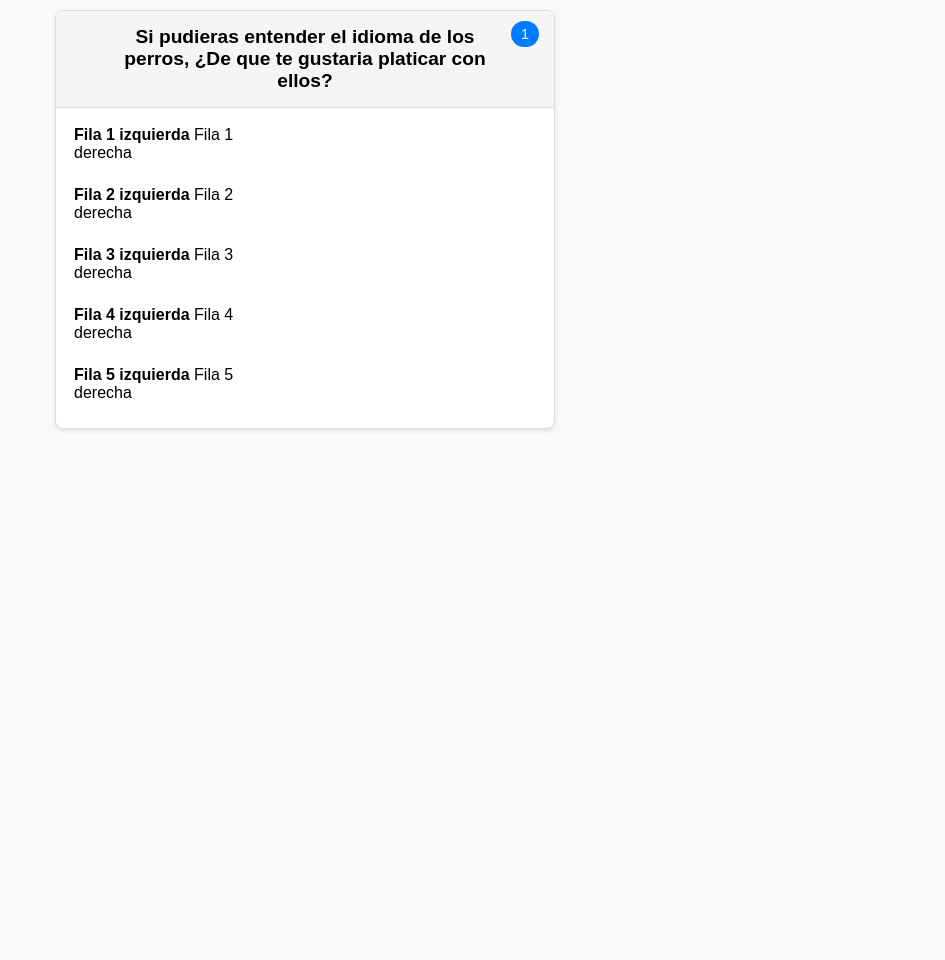
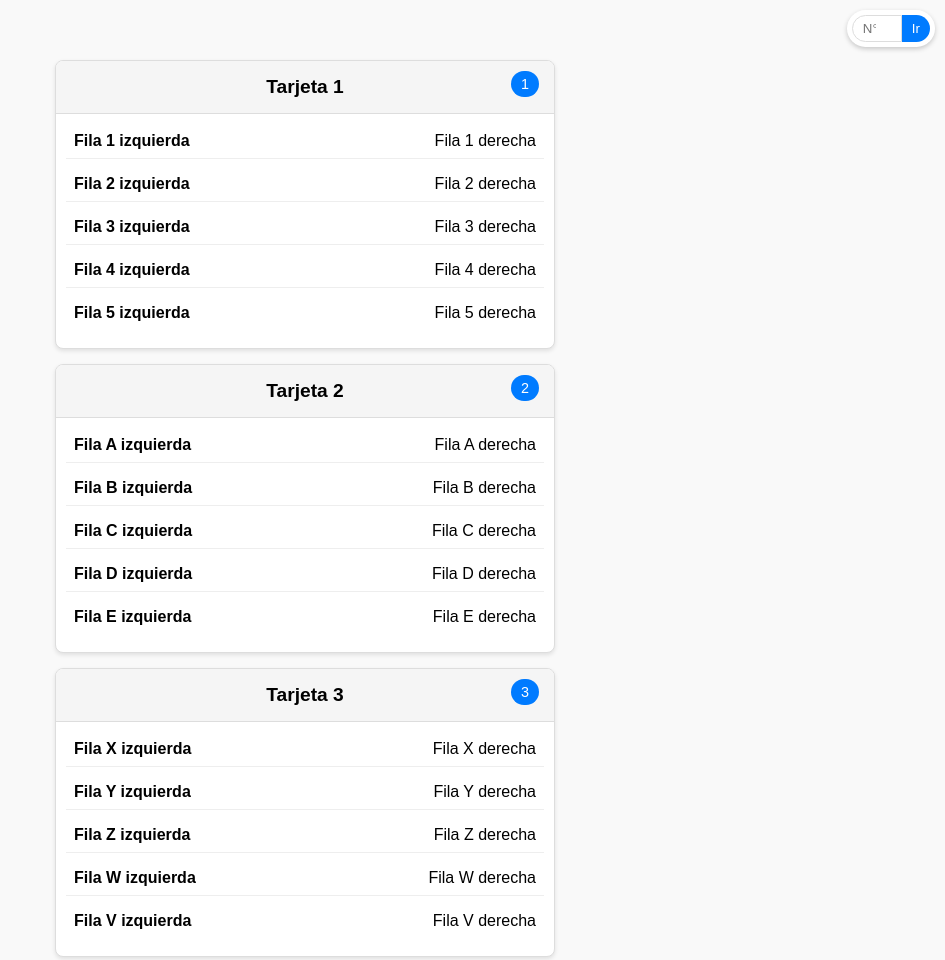
Before and after one commit to Fergotth/100MexicanosDijeron, a website: page template-cards.html in a window 1280 px wide. Shown: the whole page, without its empty margins (335-1280 px from the left). Before the commit the page ends 800 px from the top, so only its background shows below. Drawn offline with Linux system fonts and the light colour scheme.

Commit message:
Update template-cards.html
Template para pantalla de celular

```diff
--- a/template-cards.html
+++ b/template-cards.html
@@ -3,7 +3,7 @@
 <head>
     <meta charset="UTF-8">
     <meta name="viewport" content="width=device-width, initial-scale=1.0">
-    <title>Tarjeta Responsive</title>
+    <title>Tarjetas con Navegación</title>
     <style>
         * {
             box-sizing: border-box;
@@ -15,17 +15,58 @@
             font-family: Arial, sans-serif;
             padding: 10px;
             background-color: #f9f9f9;
+            padding-top: 60px; /* Espacio para el input sticky */
+        }
+
+        .nav-input-container {
+            position: fixed;
+            top: 10px;
+            right: 10px;
+            display: flex;
+            z-index: 1000;
+            background-color: white;
+            padding: 5px;
+            border-radius: 20px;
+            box-shadow: 0 2px 5px rgba(0,0,0,0.2);
+        }
+
+        .nav-input {
+            width: 50px;
+            padding: 5px 10px;
+            border: 1px solid #ddd;
+            border-radius: 15px 0 0 15px;
+            text-align: center;
+        }
+
+        .nav-button {
+            padding: 5px 10px;
+            background-color: #007bff;
+            color: white;
+            border: none;
+            border-radius: 0 15px 15px 0;
+            cursor: pointer;
+        }
+
+        .nav-button:hover {
+            background-color: #0056b3;
+        }
+
+        .cards-container {
+            display: flex;
+            flex-direction: column;
+            gap: 15px;
+            max-width: 500px;
+            margin: 0 auto;
         }
 
         .card {
             width: 100%;
-            max-width: 500px;
-            margin: 0 auto;
             border: 1px solid #ddd;
             border-radius: 8px;
             box-shadow: 0 2px 4px rgba(0,0,0,0.1);
             overflow: hidden;
             background-color: white;
+            scroll-margin-top: 70px; /* Espacio para el sticky header */
         }
 
         .card-header {
@@ -39,7 +80,7 @@
         .card-title {
             margin: 0;
             font-size: 1.2em;
-            padding: 0 30px; /* Espacio para el número */
+            padding: 0 30px;
         }
 
         .card-number {
@@ -64,7 +105,7 @@
 
         .two-columns {
             display: flex;
-            flex-direction: column; /* Cambia a columna en móviles */
+            flex-direction: column;
         }
 
         .column {
@@ -91,36 +132,20 @@
         .right-align {
             text-align: right;
         }
-
-        /* Estilos para pantallas más grandes (tablets/desktop) */
-        @media (min-width: 600px) {
-            .two-columns {
-                flex-direction: row; /* Vuelve a fila en pantallas grandes */
-            }
-
-            .column {
-                width: 48%;
-            }
-
-            .row {
-                display: block;
-                border-bottom: none;
-            }
-
-            .left-align {
-                text-align: left;
-            }
-
-            .right-align {
-                text-align: right;
-            }
-        }
     </style>
 </head>
 <body>
-    <div class="card">
+    <!-- Input sticky para navegación -->
+    <div class="nav-input-container">
+        <input type="number" class="nav-input" placeholder="N°" min="1" id="cardNavigator">
+        <button class="nav-button" onclick="navigateToCard()">Ir</button>
+    </div>
+
+    <div class="cards-container">
+        <!-- Primera tarjeta -->
+        <div class="card" id="tarjeta1">
             <div class="card-header">
-            <h3 class="card-title">Si pudieras entender el idioma de los perros, ¿De que te gustaria platicar con ellos?</h3>
+                <h3 class="card-title">Tarjeta 1</h3>
                 <a href="#tarjeta1" class="card-number">1</a>
             </div>
 
@@ -151,5 +176,103 @@
                 </div>
             </div>
         </div>
+
+        <!-- Segunda tarjeta -->
+        <div class="card" id="tarjeta2">
+            <div class="card-header">
+                <h3 class="card-title">Tarjeta 2</h3>
+                <a href="#tarjeta2" class="card-number">2</a>
+            </div>
+
+            <div class="card-content">
+                <div class="two-columns">
+                    <div class="column">
+                        <div class="row">
+                            <span class="left-align">Fila A izquierda</span>
+                            <span class="right-align">Fila A derecha</span>
+                        </div>
+                        <div class="row">
+                            <span class="left-align">Fila B izquierda</span>
+                            <span class="right-align">Fila B derecha</span>
+                        </div>
+                        <div class="row">
+                            <span class="left-align">Fila C izquierda</span>
+                            <span class="right-align">Fila C derecha</span>
+                        </div>
+                        <div class="row">
+                            <span class="left-align">Fila D izquierda</span>
+                            <span class="right-align">Fila D derecha</span>
+                        </div>
+                        <div class="row">
+                            <span class="left-align">Fila E izquierda</span>
+                            <span class="right-align">Fila E derecha</span>
+                        </div>
+                    </div>
+                </div>
+            </div>
+        </div>
+
+        <!-- Tercera tarjeta -->
+        <div class="card" id="tarjeta3">
+            <div class="card-header">
+                <h3 class="card-title">Tarjeta 3</h3>
+                <a href="#tarjeta3" class="card-number">3</a>
+            </div>
+
+            <div class="card-content">
+                <div class="two-columns">
+                    <div class="column">
+                        <div class="row">
+                            <span class="left-align">Fila X izquierda</span>
+                            <span class="right-align">Fila X derecha</span>
+                        </div>
+                        <div class="row">
+                            <span class="left-align">Fila Y izquierda</span>
+                            <span class="right-align">Fila Y derecha</span>
+                        </div>
+                        <div class="row">
+                            <span class="left-align">Fila Z izquierda</span>
+                            <span class="right-align">Fila Z derecha</span>
+                        </div>
+                        <div class="row">
+                            <span class="left-align">Fila W izquierda</span>
+                            <span class="right-align">Fila W derecha</span>
+                        </div>
+                        <div class="row">
+                            <span class="left-align">Fila V izquierda</span>
+                            <span class="right-align">Fila V derecha</span>
+                        </div>
+                    </div>
+                </div>
+            </div>
+        </div>
+    </div>
+
+    <script>
+        function navigateToCard() {
+            const cardNumber = document.getElementById('cardNavigator').value;
+            if (cardNumber && cardNumber >= 1) {
+                const cardId = 'tarjeta' + cardNumber;
+                const targetCard = document.getElementById(cardId);
+
+                if (targetCard) {
+                    targetCard.scrollIntoView({ behavior: 'smooth' });
+
+                    // Resaltar temporalmente la tarjeta
+                    targetCard.style.boxShadow = '0 0 0 3px rgba(0,123,255,0.5)';
+                    setTimeout(() => {
+                        targetCard.style.boxShadow = '0 2px 4px rgba(0,0,0,0.1)';
+                    }, 1000);
+                }
+            }
+        }
+
+        // Permitir navegar con Enter
+        document.getElementById('cardNavigator').addEventListener('keypress', function(e) {
+            if (e.key === 'Enter') {
+                navigateToCard();
+            }
+        });
+    </script>
 </body>
 </html>
```
Lines whose indentation alone changed are shown as unchanged.
